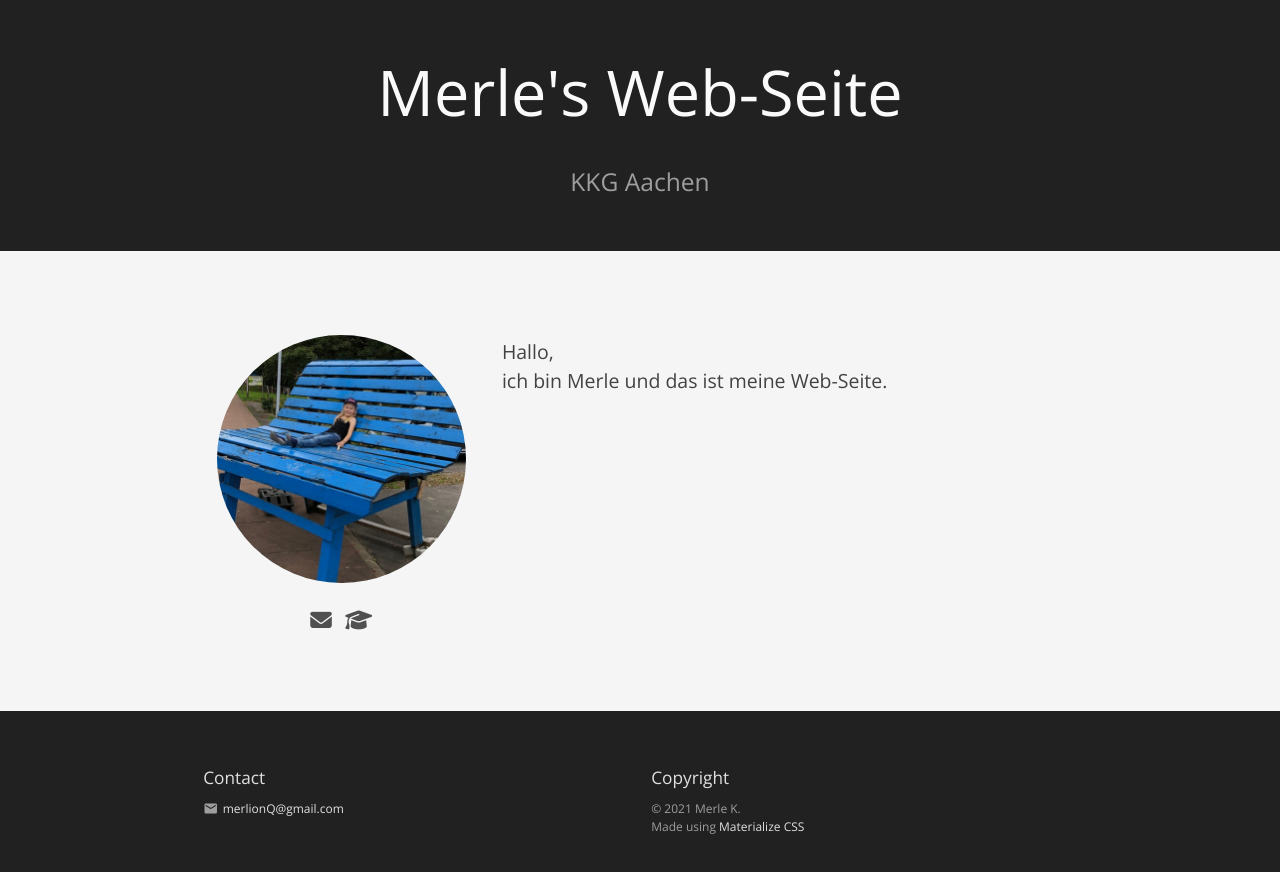
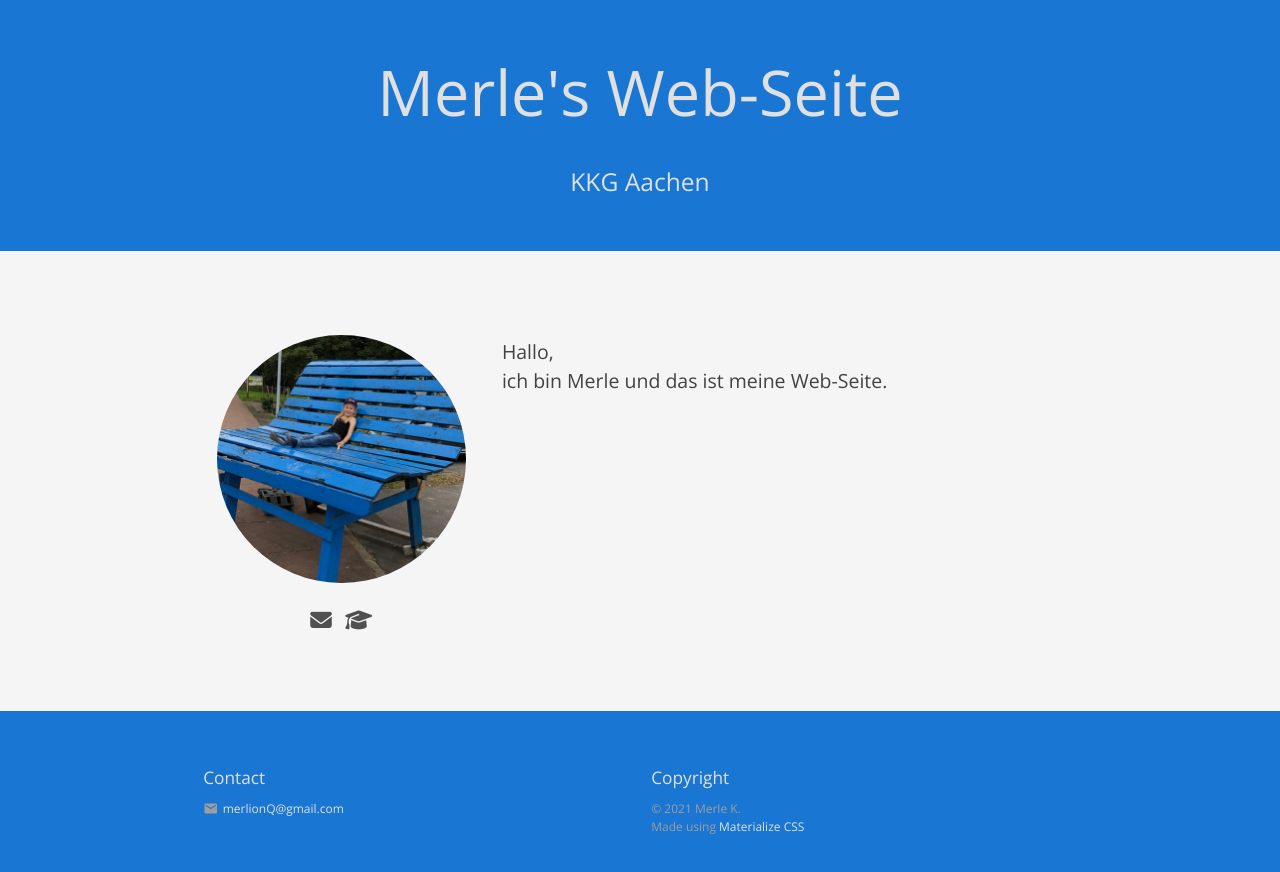
Before and after one commit to Merlion-K/merlion-k.github.io, a plain HTML site: page index.html in a window 1280 px wide. Drawn offline with nearby package versions, Linux system fonts and the light colour scheme.

Commit message:
Update index.html

```diff
--- a/index.html
+++ b/index.html
@@ -19,11 +19,11 @@
 <body class="grey lighten-4 grey-text text-darken-3">
 
     <!-- Banner -->
-    <header class="section no-pad-bot grey darken-4" id="index-banner">
+    <header class="section no-pad-bot blue darken-2" id="index-banner">
         <div class="container">
-            <h1 class="header center grey-text text-lighten-5">Merle's Web-Seite</h1>
+            <h1 class="header center grey-text text-lighten-2">Merle's Web-Seite</h1>
             <div class="row center">
-                <h5 class="header col s12 light grey-text text-lighten-0">
+                <h5 class="header col s12 grey-text text-lighten-2">
                     KKG Aachen
                 </h5>
             </div>
@@ -73,7 +73,7 @@
     </div>
 
     <!-- Footer -->
-    <footer class="page-footer grey darken-4">
+    <footer class="page-footer blue darken-2">
         <br>
         <div class="container grey-text" style="font-size: 0.8rem; ">
             <div class="row">
```
